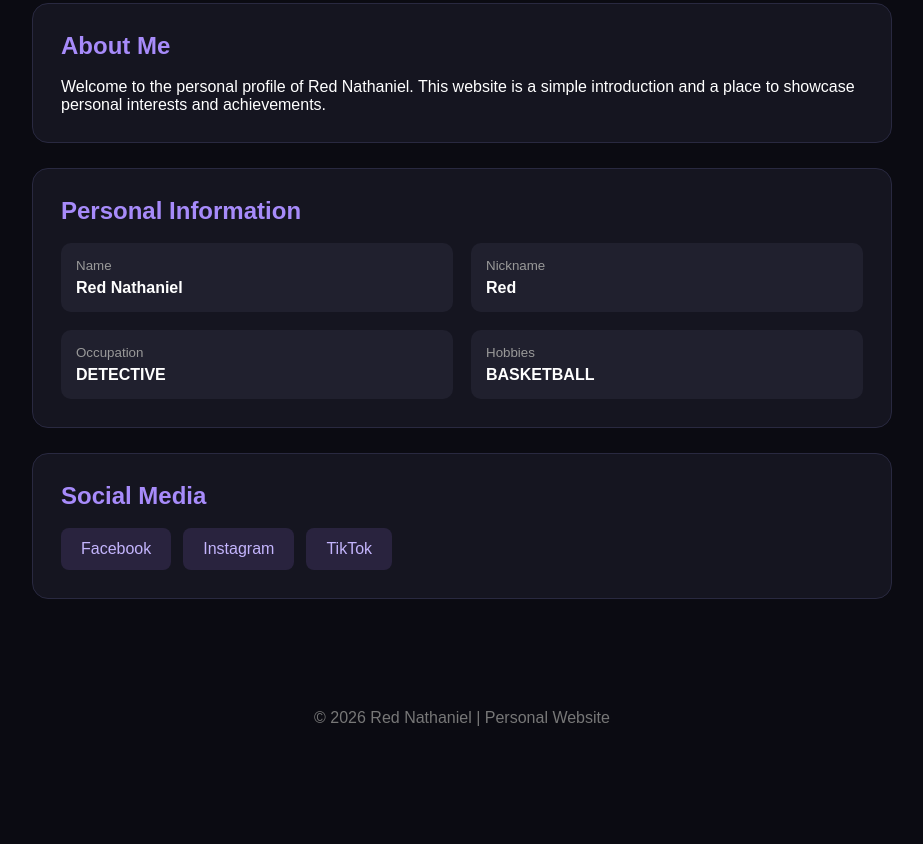
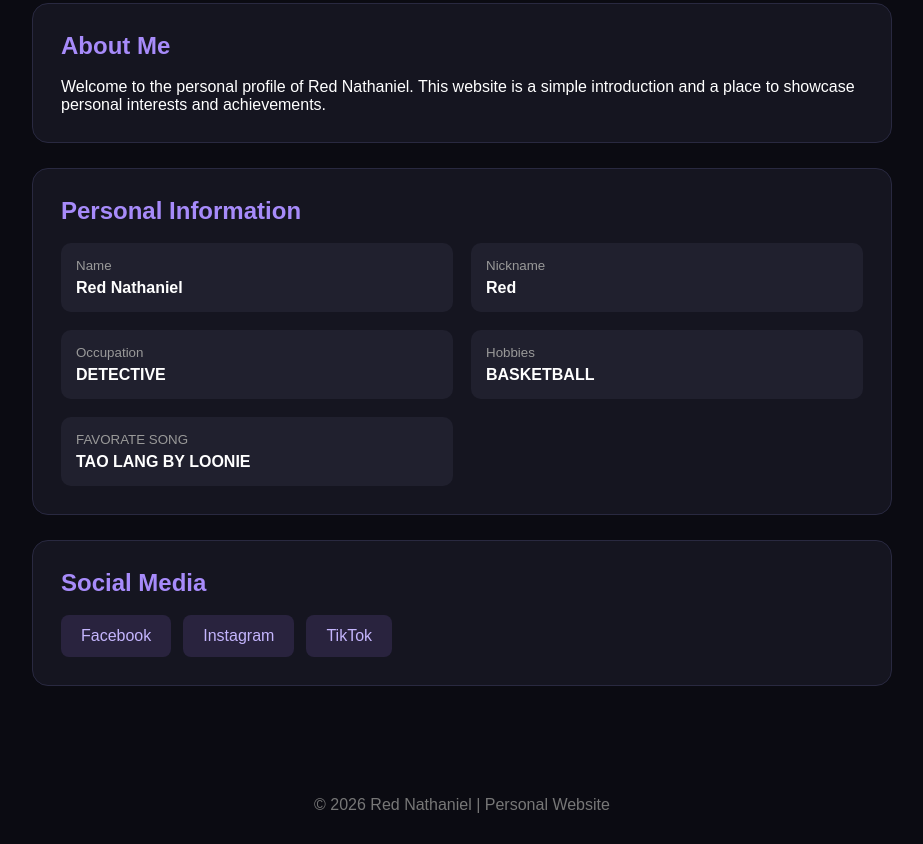
Before and after one commit to markthespot6/red-malaks, a plain HTML site: page index.html in a window 1280 px wide. Shown: the part 530-1374 px from the top of the page, without its empty margins (178-1101 px from the left). Before the commit the page ends 1287 px from the top, so only its background shows below. Drawn offline with Linux system fonts and the light colour scheme.

Commit message:
Update index.html

```diff
--- a/index.html
+++ b/index.html
@@ -204,6 +204,11 @@ footer {
                 <small>Hobbies</small>
                 <strong>BASKETBALL</strong>
             </div>
+
+            <div>
+                <small>FAVORATE SONG</small>
+                <strong>TAO LANG BY LOONIE</strong>
+            </div>
         </div>
     </section>
 
```
